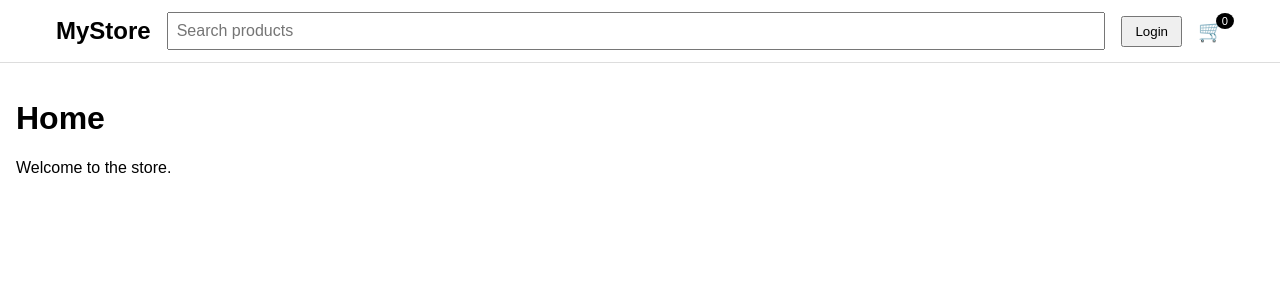
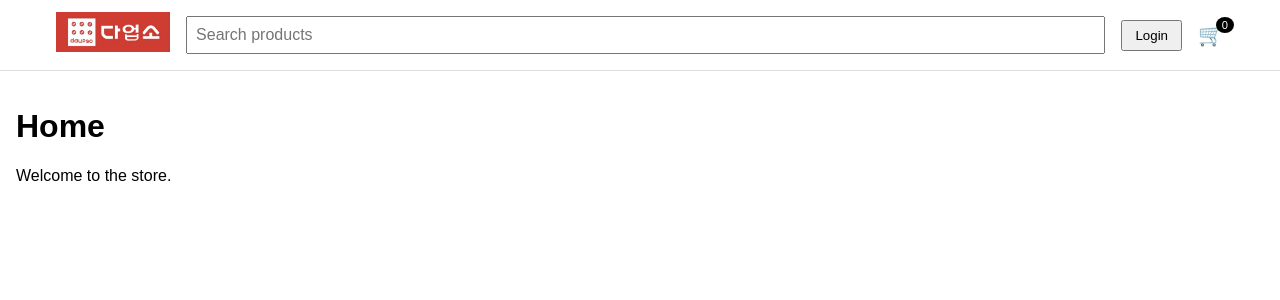
Before and after one commit to young170/Daupso, a React (Vite) app in the folder daupso_frontend/: page / in a window 1280 px wide. Shown: the top 300 px of the page. Built offline with nearby package versions, Linux system fonts and the light colour scheme.

Commit message:
Add logo image

```diff
--- a/daupso_frontend/src/components/Header.jsx
+++ b/daupso_frontend/src/components/Header.jsx
@@ -1,16 +1,14 @@
 import { useState } from "react";
 import { useNavigate, Link } from "react-router-dom";
 import "./Header.css";
+import logo from "../assets/logo.png";
 
 function Header({ cartItems }) {
   const navigate = useNavigate();
   const [searchTerm, setSearchTerm] = useState("");
 
   // Calculate total cart quantity
-  const totalCount = cartItems.reduce(
-    (sum, item) => sum + item.quantity,
-    0
-  );
+  const totalCount = cartItems.reduce((sum, item) => sum + item.quantity, 0);
 
   const handleSearch = (e) => {
     if (e.key === "Enter" && searchTerm.trim()) {
@@ -21,7 +19,13 @@ function Header({ cartItems }) {
   return (
     <header className="header">
       <div className="header-inner">
-        <Link to="/" className="logo">MyStore</Link>
+        <Link to="/" className="login-logo">
+          <img
+            src={logo}
+            alt="MyStore logo"
+            style={{ height: "40px", objectFit: "contain" }}
+          />
+        </Link>
 
         <input
           className="search"
```
Also changed, not shown: daupso_frontend/src/assets/LOGO.PNG (added).
